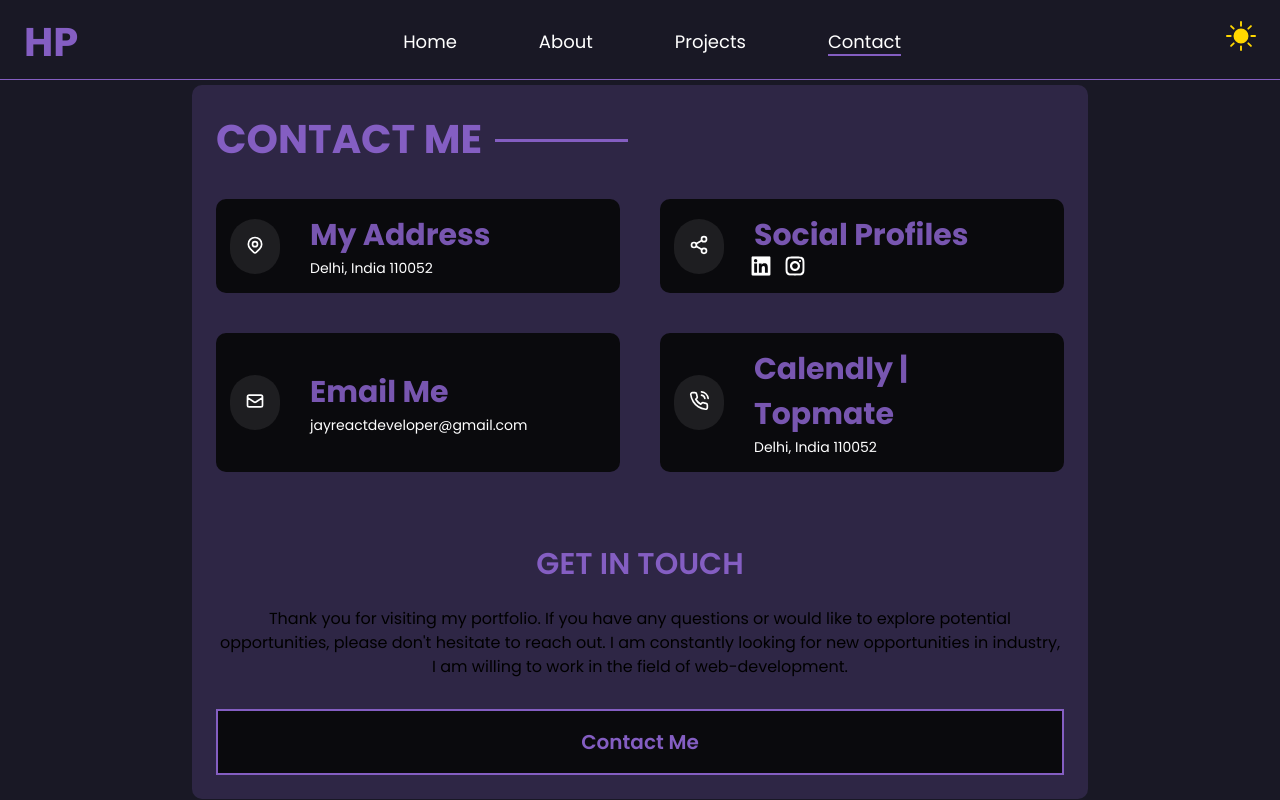
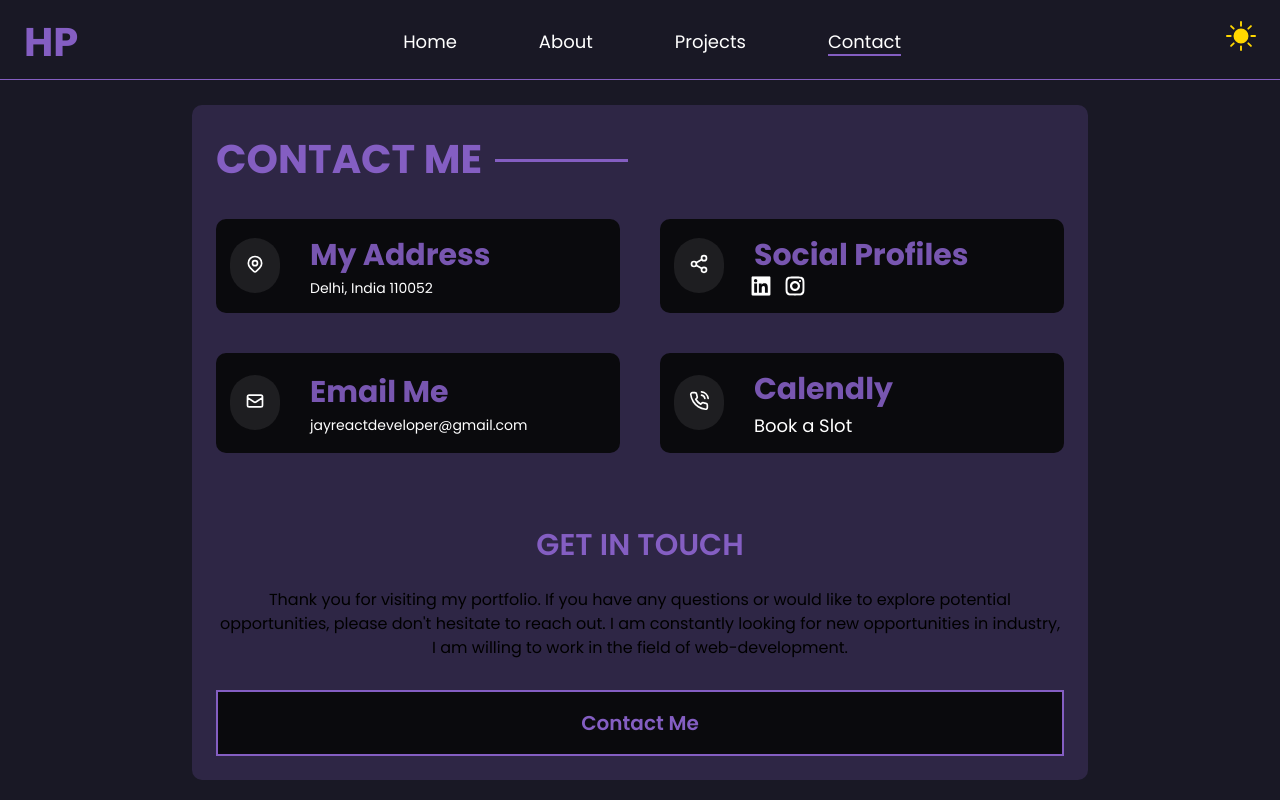
Before and after one commit to HimanshuParodiya/Portfolio, a React (Vite) app: page /contact in a window 1280 px wide. Built offline with nearby package versions, Linux system fonts and the light colour scheme.

Commit message:
Add calendly

```diff
--- a/src/components/Contact/Contact.jsx
+++ b/src/components/Contact/Contact.jsx
@@ -38,8 +38,8 @@ const Contact = () => {
             />
             <ContactCard
               icon={<FiPhoneCall className="contactIcon" />}
-              title="Calendly | Topmate"
-              subtitle="Delhi, India 110052"
+              title="Calendly"
+              subtitlelink="Book a Slot"
             />
           </div>
           <div className="contact__subHeading">Get in Touch</div>
--- a/src/components/Contact/contactCard/ContactCard.css
+++ b/src/components/Contact/contactCard/ContactCard.css
@@ -44,6 +44,11 @@
 
 .contact__subIcons:hover:last-child {
     color: red;
+}
+
+.contactCard__title a {
+    font-size: 1.8rem;
+    color: white;
 }
 
 @media only screen and (max-width : 600px) {
--- a/src/components/Contact/contactCard/ContactCard.jsx
+++ b/src/components/Contact/contactCard/ContactCard.jsx
@@ -1,23 +1,25 @@
 import React from "react";
 import "./ContactCard.css";
+import { NavLink } from "react-router-dom";
 
-const ContactCard = ({ icon, title, subtitle, subIcons }) => {
+const ContactCard = ({ icon, title, subtitle, subIcons, subtitlelink }) => {
   return (
     <div className="contactCard__container">
-      <div className="contactCard__icon">
-        {/* <HiOutlineLocationMarker className="contactIcon" /> */}
-        {icon}
-      </div>
+      <div className="contactCard__icon">{icon}</div>
       <div className="contactCard__title">
         <h1>{title}</h1>
         {subtitle ? (
           <span>{subtitle}</span>
-        ) : (
+        ) : subIcons ? (
           <span>
             {subIcons.map((subIcon) => {
               return subIcon;
             })}
           </span>
+        ) : (
+          <NavLink to={"https://calendly.com/webdevhimanshu/30min"}>
+            {subtitlelink}
+          </NavLink>
         )}
       </div>
     </div>
```
